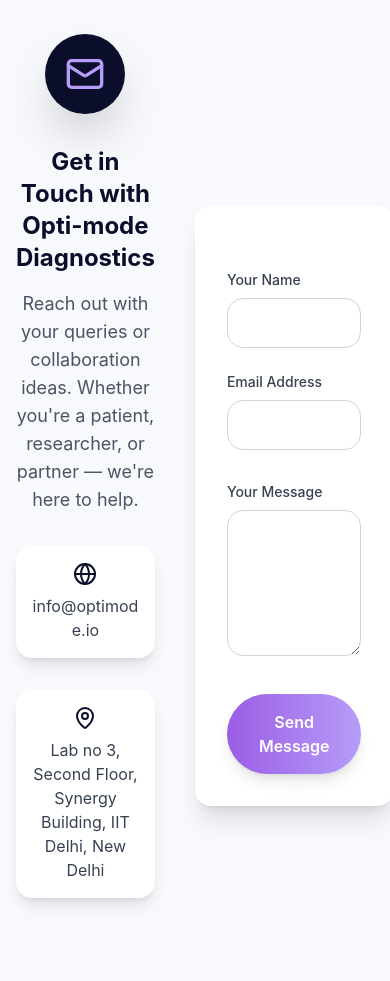
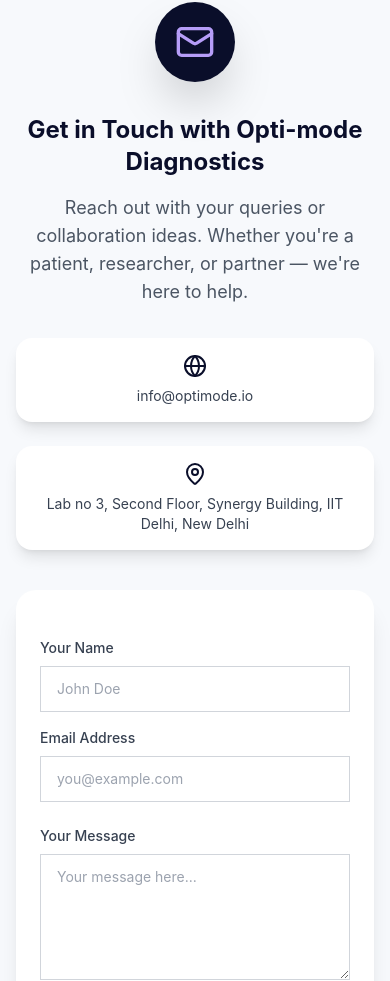
Before and after one commit to Paroksh1/optrix-diagnostics-hub, a React (Vite) app: page / in a window 390 px wide. Shown: the part 3091-4072 px from the top of the page. Built offline with nearby package versions, Linux system fonts and the light colour scheme.

Commit message:
Contact Section Responsivness

```diff
--- a/src/components/ContactSection.tsx
+++ b/src/components/ContactSection.tsx
@@ -50,25 +50,14 @@ const ContactSection = () => {
   };
 
   return (
-    <section id="contact" className="relative py-24 bg-[#F7F9FC]" ref={ref}>
-      {/* <div className="absolute inset-0 opacity-5">
-        <svg className="w-full h-full" viewBox="0 0 100 100" preserveAspectRatio="none">
-          <path d="M0,0 L100,0 L100,100 L0, Z" fill="#0A0E2A" opacity="0.02" />
-        </svg>
-      </div>
-
-      <div className="absolute top-0 left-0 right-0 h-16 overflow-hidden">
-        <svg className="h-full w-full text-gray-100" viewBox="0 0 1440 320">
-          <path fill="currentColor" d="M0,96L48,112C96,128,192,160,288,165.3C384,171,480,149,576,138.7C672,128,768,128,864,133.3C960,139,1056,149,1152,160C1248,171,1344,181,1392,186.7L1440,192L1440,320L1392,320C1344,320,1248,320,1152,320C1056,320,960,320,864,320C768,320,672,320,576,320C480,320,384,320,288,320C192,320,96,320,48,320L0,320Z"></path>
-        </svg>
-      </div> */}
-
-      <div className="max-w-7xl flex items-center gap-10 mx-auto px-4 sm:px-6 lg:px-8">
+    <section id="contact" className="relative py-16 md:py-24 bg-[#F7F9FC] overflow-hidden" ref={ref}>
+      <div className="max-w-7xl mx-auto px-4 sm:px-6 lg:px-8">
+        <div className="flex flex-wrap items-center justify-center gap-y-10 gap-x-8">
         <motion.div
           initial={{ opacity: 0, y: 20 }}
           animate={inView ? { opacity: 1, y: 0 } : { opacity: 0, y: 20 }}
           transition={{ duration: 0.8 }}
-          className="max-w-2xl mx-auto text-center mb-20"
+          className="w-full sm:w-1/2 lg:max-w-md mx-auto text-center sm:text-left"
         >
           <div className="inline-flex items-center justify-center w-20 h-20 bg-[#0A0E2A] rounded-full mb-8 shadow-2xl">
             <Mail className="h-10 w-10 text-[#B69DF8]" />
@@ -78,7 +67,7 @@ const ContactSection = () => {
             Reach out with your queries or collaboration ideas. Whether you're a patient, researcher, or partner — we're here to help.
           </p>
 
-          <div className="grid grid-cols-1 md:grid-cols-2 gap-8 text-center">
+          <div className="w-full grid grid-cols-1 gap-6 text-center sm:text-left">
             <div className="p-4 bg-white rounded-xl shadow-lg hover:shadow-xl transition-all duration-300 relative">
               <motion.div
                 whileHover={{ scale: 1.05 }}
@@ -93,14 +82,14 @@ const ContactSection = () => {
                   <Copy className="h-4 w-4 text-white" onClick={() => navigator.clipboard.writeText('info@optimode.io')} />
                 </motion.div>
               </motion.div>
-              <p className="text-gray-700 break-words">info@optimode.io</p>
+              <p className="text-gray-700 whitespace-nowrap text-sm sm:text-base">info@optimode.io</p>
             </div>
 
             <div className="p-4 bg-white rounded-xl shadow-lg hover:shadow-xl transition-all duration-300 relative">
               <motion.div whileHover={{ scale: 1.05 }} className="flex items-center justify-center">
                 <MapIcon className="h-6 w-6 text-[#0A0E2A] mb-2" />
               </motion.div>
-              <p className="text-gray-700">Lab no 3, Second Floor, Synergy Building, IIT Delhi, New Delhi</p>
+              <p className="text-gray-700 text-sm sm:text-base">Lab no 3, Second Floor, Synergy Building, IIT Delhi, New Delhi</p>
             </div>
           </div>
         </motion.div>
@@ -109,17 +98,24 @@ const ContactSection = () => {
           initial={{ opacity: 0, x: 20 }}
           animate={inView ? { opacity: 1, x: 0 } : { opacity: 0, x: 20 }}
           transition={{ duration: 0.8, delay: 0.2 }}
-          className="max-w-2xl mx-auto"
+          className="w-full sm:w-1/2 max-w-lg mx-auto"
         >
-          <form onSubmit={onSubmit} className="space-y-8 bg-white p-8 rounded-xl shadow-xl">
+          <form onSubmit={onSubmit} className="w-full min-w-[300px] max-w-md mx-auto space-y-6 bg-white p-6 sm:p-8 rounded-2xl shadow-xl">
             {/* Optional Subject */}
             <input type="hidden" name="subject" value="New Contact Submission from Opti-mode Diagnostics Site" />
 
-            <div className="grid grid-cols-1 md:grid-cols-2 gap-6">
+            <div className="grid grid-cols-1 sm:grid-cols-2 gap-4">
               <div>
                 <label htmlFor="name" className="block text-sm font-medium text-gray-700 mb-2">Your Name</label>
                 <div className="relative">
-                  <input type="text" id="name" name="name" required className="w-full px-4 py-3 border border-gray-300 rounded-xl focus:ring-2 focus:ring-[#B69DF8] focus:border-[#B69DF8] transition-all duration-200 peer placeholder-transparent" placeholder=" " />
+                  <input
+                    type="text"
+                    id="name"
+                    name="name"
+                    required
+                    placeholder="John Doe"
+                    className="w-full px-4 py-3 text-sm sm:text-base border border-gray-300 rounded-lg focus:ring-2 focus:ring-[#B69DF8] focus:border-[#B69DF8] transition-all duration-200"
+                  />
                   {/* <label htmlFor="name" className="absolute left-4 top-3 text-gray-400 text-sm transition-all duration-200 peer-placeholder-shown:text-base peer-placeholder-shown:top-1/2 peer-placeholder-shown:-translate-y-1/2 peer-focus:text-sm peer-focus:top-2 peer-focus:-translate-y-1/2">Your Name</label> */}
                 </div>
               </div>
@@ -127,7 +123,14 @@ const ContactSection = () => {
               <div>
                 <label htmlFor="email" className="block text-sm font-medium text-gray-700 mb-2">Email Address</label>
                 <div className="relative">
-                  <input type="email" id="email" name="email" required className="w-full px-4 py-3 border border-gray-300 rounded-xl focus:ring-2 focus:ring-[#B69DF8] focus:border-[#B69DF8] transition-all duration-200 peer placeholder-transparent" placeholder=" " />
+                  <input
+                    type="email"
+                    id="email"
+                    name="email"
+                    required
+                    placeholder="you@example.com"
+                    className="w-full px-4 py-3 text-sm sm:text-base border border-gray-300 rounded-lg focus:ring-2 focus:ring-[#B69DF8] focus:border-[#B69DF8] transition-all duration-200"
+                  />
                   {/* <label htmlFor="email" className="absolute left-4 top-3 text-gray-400 text-sm transition-all duration-200 peer-placeholder-shown:text-base peer-placeholder-shown:top-1/2 peer-placeholder-shown:-translate-y-1/2 peer-focus:text-sm peer-focus:top-2 peer-focus:-translate-y-1/2">Email Address</label> */}
                 </div>
               </div>
@@ -136,18 +139,32 @@ const ContactSection = () => {
             <div>
               <label htmlFor="message" className="block text-sm font-medium text-gray-700 mb-2">Your Message</label>
               <div className="relative">
-                <textarea id="message" name="message" rows={5} required minLength={10} className="w-full px-4 py-3 border border-gray-300 rounded-xl focus:ring-2 focus:ring-[#B69DF8] focus:border-[#B69DF8] transition-all duration-200 peer placeholder-transparent" placeholder=" " />
+                <textarea
+                  id="message"
+                  name="message"
+                  rows={5}
+                  required
+                  minLength={10}
+                  placeholder="Your message here..."
+                  className="w-full px-4 py-3 text-sm sm:text-base border border-gray-300 rounded-lg focus:ring-2 focus:ring-[#B69DF8] focus:border-[#B69DF8] transition-all duration-200"
+                ></textarea>
                 {/* <label htmlFor="message" className="absolute left-4 top-3 text-gray-400 text-sm transition-all duration-200 peer-placeholder-shown:text-base peer-placeholder-shown:top-1/2 peer-placeholder-shown:-translate-y-1/2 peer-focus:text-sm peer-focus:top-2 peer-focus:-translate-y-1/2">Your Message</label> */}
               </div>
             </div>
 
             <div className="flex justify-center">
-              <motion.button whileHover={{ scale: 1.05 }} whileTap={{ scale: 0.95 }} type="submit" className="px-8 py-4 bg-gradient-to-r from-[#9B5DE5] to-[#B69DF8] text-white rounded-full font-semibold shadow-lg hover:shadow-xl transition-all duration-300">
+              <motion.button
+                whileHover={{ scale: 1.05 }}
+                whileTap={{ scale: 0.95 }}
+                type="submit"
+                className="w-full sm:w-auto px-8 py-3 bg-gradient-to-r from-[#7C3AED] to-[#8B5CF6] text-white rounded-lg font-medium shadow-md hover:shadow-lg transition-all duration-300 mx-auto block"
+              >
                 Send Message
               </motion.button>
             </div>
           </form>
         </motion.div>
+        </div>
       </div>
     </section>
   );
```
